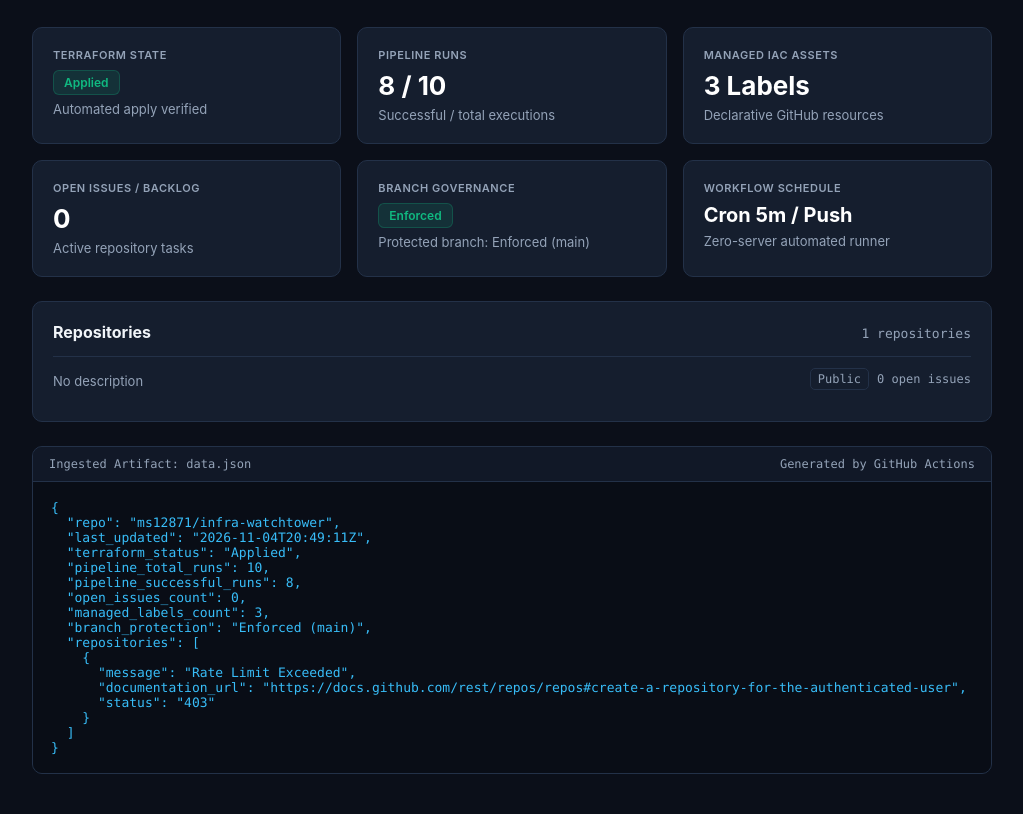
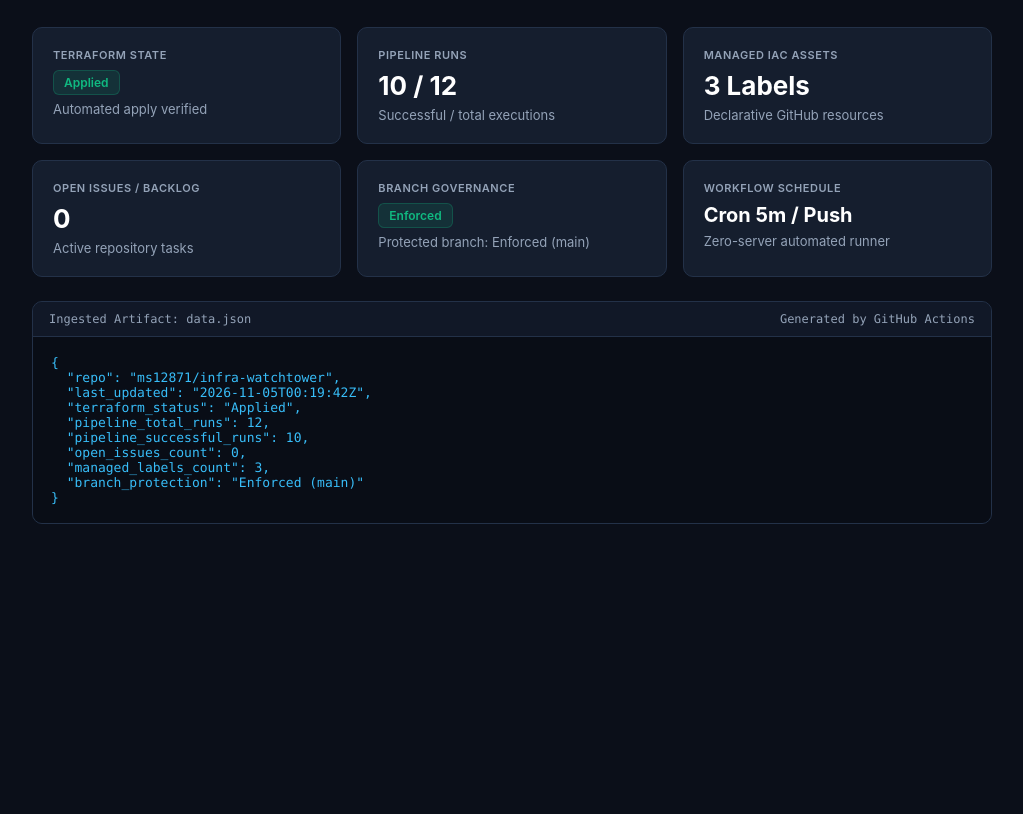
Before and after one commit to ms12871/infra-watchtower, a plain HTML site: page index.html in a window 1280 px wide. Shown: the part 90-904 px from the top of the page, without its empty margins (128-1151 px from the left). After the commit the page ends 800 px from the top, so only its background shows below. Drawn offline with Linux system fonts and the light colour scheme.

Commit message:
deploy: 229f480cef453d81c9bc71cbf7b971961945bb87

```diff
--- a/data.json
+++ b/data.json
@@ -1,17 +1,10 @@
 {
   "repo": "ms12871/infra-watchtower",
-  "last_updated": "2026-11-04T20:49:11Z",
+  "last_updated": "2026-11-05T00:19:42Z",
   "terraform_status": "Applied",
-  "pipeline_total_runs": 10,
-  "pipeline_successful_runs": 8,
+  "pipeline_total_runs": 12,
+  "pipeline_successful_runs": 10,
   "open_issues_count": 0,
   "managed_labels_count": 3,
-  "branch_protection": "Enforced (main)",
-  "repositories": [
-  {
-    "message": "Rate Limit Exceeded",
-    "documentation_url": "https://docs.github.com/rest/repos/repos#create-a-repository-for-the-authenticated-user",
-    "status": "403"
-  }
-]
+  "branch_protection": "Enforced (main)"
 }
--- a/index.html
+++ b/index.html
@@ -114,88 +114,6 @@
       margin-top: 6px;
     }
 
-    .repositories-card {
-      background: var(--card-bg);
-      border: 1px solid var(--border);
-      border-radius: 10px;
-      padding: 20px;
-      margin-bottom: 24px;
-    }
-
-    .repositories-header {
-      display: flex;
-      justify-content: space-between;
-      align-items: baseline;
-      gap: 16px;
-      margin-bottom: 14px;
-    }
-
-    .repositories-header h2 {
-      font-size: 16px;
-    }
-
-    .repositories-count {
-      color: var(--text-muted);
-      font-size: 13px;
-      font-family: var(--mono);
-    }
-
-    .repositories-list {
-      display: grid;
-      gap: 10px;
-    }
-
-    .repository {
-      display: flex;
-      justify-content: space-between;
-      align-items: center;
-      gap: 16px;
-      padding: 12px 0;
-      border-top: 1px solid var(--border);
-    }
-
-    .repository-info {
-      min-width: 0;
-    }
-
-    .repository-name {
-      color: var(--accent-blue);
-      font-weight: 600;
-      text-decoration: none;
-    }
-
-    .repository-name:hover {
-      text-decoration: underline;
-    }
-
-    .repository-description {
-      color: var(--text-muted);
-      font-size: 13px;
-      margin-top: 4px;
-      overflow: hidden;
-      text-overflow: ellipsis;
-      white-space: nowrap;
-    }
-
-    .repository-meta {
-      color: var(--text-muted);
-      font-family: var(--mono);
-      font-size: 12px;
-      white-space: nowrap;
-    }
-
-    .visibility {
-      border-radius: 5px;
-      border: 1px solid var(--border);
-      padding: 3px 7px;
-      margin-right: 8px;
-    }
-
-    @media (max-width: 600px) {
-      .repository { align-items: flex-start; flex-direction: column; gap: 6px; }
-      .repository-description { white-space: normal; }
-    }
-
     .terminal-card {
       background: var(--card-bg);
       border: 1px solid var(--border);
@@ -278,14 +196,6 @@
       </div>
     </div>
 
-    <section class="repositories-card">
-      <div class="repositories-header">
-        <h2>Repositories</h2>
-        <span class="repositories-count" id="repositories-count">Loading...</span>
-      </div>
-      <div class="repositories-list" id="repositories-list"></div>
-    </section>
-
     <div class="terminal-card">
       <div class="terminal-header">
         <span>Ingested Artifact: data.json</span>
@@ -304,17 +214,7 @@
       "pipeline_successful_runs": 1,
       "open_issues_count": 0,
       "managed_labels_count": 3,
-      "branch_protection": "Enforced (main)",
-      "repositories": [{
-        "name": "infra-watchtower",
-        "full_name": "infra-watchtower",
-        "html_url": "https://github.com/ms12871/infra-watchtower",
-        "private": false,
-        "visibility": "public",
-        "description": "Infrastructure operations dashboard",
-        "open_issues_count": 0,
-        "default_branch": "main"
-      }]
+      "branch_protection": "Enforced (main)"
     };
 
     function loadTelemetry() {
@@ -338,47 +238,7 @@
       document.getElementById('assets-metric').textContent = data.managed_labels_count + ' Labels';
       document.getElementById('issues-metric').textContent = data.open_issues_count;
       document.getElementById('branch-subtext').textContent = 'Protected branch: ' + (data.branch_protection || 'main');
-      renderRepositories(data.repositories || []);
       document.getElementById('json-viewer').textContent = JSON.stringify(data, null, 2);
-    }
-
-    function renderRepositories(repositories) {
-      const list = document.getElementById('repositories-list');
-      document.getElementById('repositories-count').textContent = repositories.length + ' repositories';
-      list.replaceChildren();
-
-      repositories
-        .sort((a, b) => a.full_name.localeCompare(b.full_name))
-        .forEach(repository => {
-          const item = document.createElement('div');
-          item.className = 'repository';
-
-          const info = document.createElement('div');
-          info.className = 'repository-info';
-
-          const link = document.createElement('a');
-          link.className = 'repository-name';
-          link.href = repository.html_url;
-          link.target = '_blank';
-          link.rel = 'noopener noreferrer';
-          link.textContent = repository.full_name || repository.name;
-
-          const description = document.createElement('div');
-          description.className = 'repository-description';
-          description.textContent = repository.description || 'No description';
-
-          info.append(link, description);
-
-          const meta = document.createElement('div');
-          meta.className = 'repository-meta';
-          const visibility = document.createElement('span');
-          visibility.className = 'visibility';
-          visibility.textContent = 'Public';
-          meta.append(visibility, document.createTextNode((repository.open_issues_count || 0) + ' open issues'));
-
-          item.append(info, meta);
-          list.append(item);
-        });
     }
   </script>
 </body>
```
